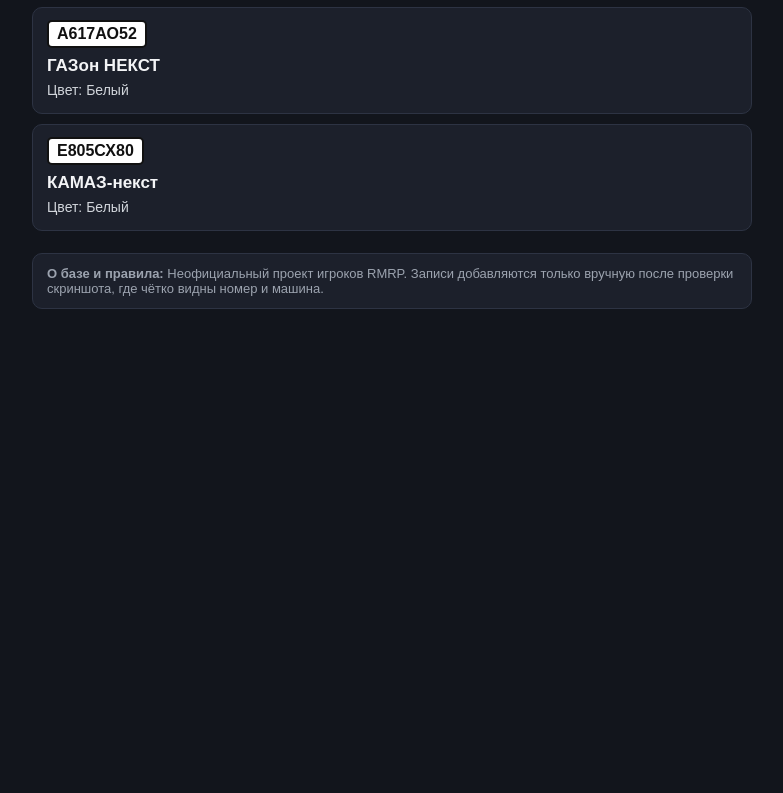
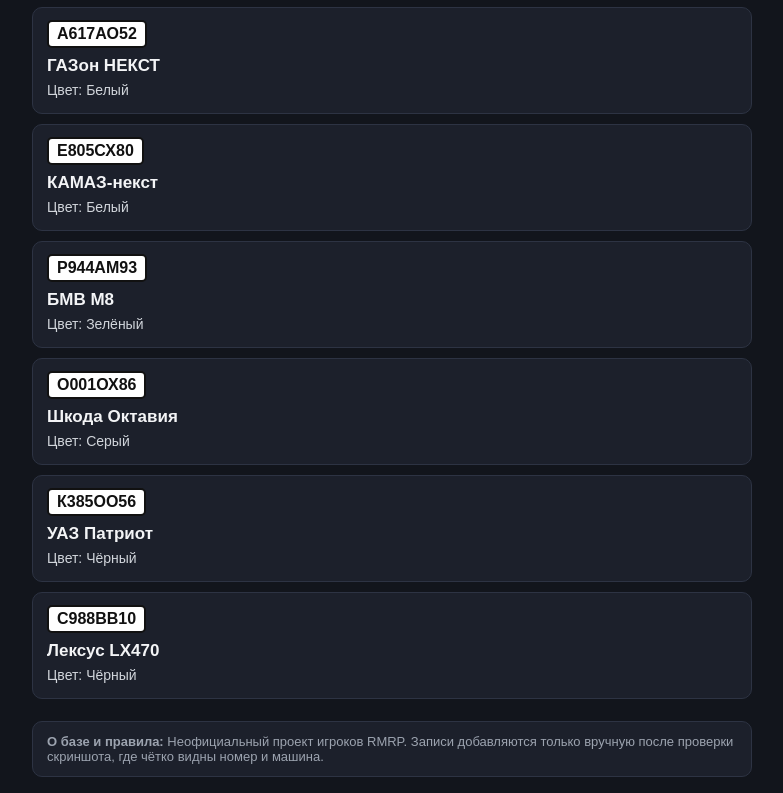
Before and after one commit to Asyl61/RMRP-plates, a plain HTML site: page index.html in a window 1280 px wide. Shown: the part 909-1702 px from the top of the page, without its empty margins (248-1031 px from the left). Before the commit the page ends 1234 px from the top, so only its background shows below. Drawn offline with Linux system fonts and the light colour scheme.

Commit message:
Add multiple car entries to index.html

```diff
--- a/index.html
+++ b/index.html
@@ -166,6 +166,33 @@
     color: "Белый",
     server: "Патрики"
   },
+        {
+    plate: "Р944АМ93",
+    car: "БМВ М8",
+    color: "Зелёный",
+    server: "Патрики"
+  },
+  {
+    plate: "О001ОХ86",
+    car: "Шкода Октавия",
+    color: "Серый",
+    server: "Патрики"
+  },
+  {
+    plate: "К385ОО56",
+    car: "УАЗ Патриот",
+    color: "Чёрный",
+    server: "Патрики"
+  },
+  {
+    plate: "С988ВВ10",
+    car: "Лексус LX470",
+    color: "Чёрный",
+    server: "Патрики"
+  },
+
+
+
 
 
 
```
